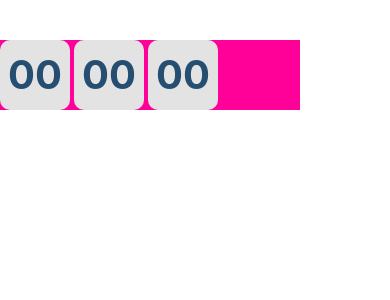
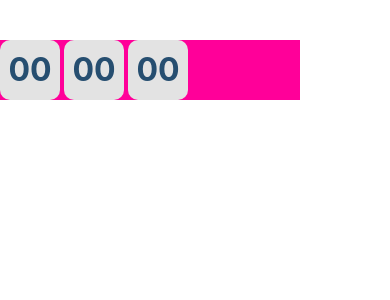
Before and after one commit to kasselTrankos/ats-components, a React Native app: screen / in a window 390 px wide. Shown: the top 300 px of the page. Built offline with nearby package versions, Linux system fonts and the light colour scheme.

Commit message:
feat: - clear zero

```diff
--- a/App.js
+++ b/App.js
@@ -2,18 +2,19 @@ import React from 'react';
 import { StyleSheet, Text, View } from 'react-native';
 import Clock from './src/clock';
 
-const HOURS_24 = [0, 1, 2, 3, 4, 5, 6, 7, 8, 9, 10, 11, 12, 13, 14, 15, 16, 17, 18, 19, 20, 21, 22, 23];
+
+const addZero = (_, x) => x <= 9 ? `0${x}` : x;
 
 const App = props => {
   const {
     style = {backgroundColor: '#E3E3E3', borderRadius: 10},
-    fontSize = 40,
-    height = 70,
-    width = 70,
+    fontSize = 32,
+    height = 60,
+    width = 60,
     marginRight = 4,
-    hours = HOURS_24.map(x => x<=9 ? `0${x}` : x),
-    minutes = Array.from({length: 61}, (_, x) => x<=9 ? `0${x}` : x),
-    seconds = Array.from({length: 61}, (_, x) => x<=9 ? `0${x}` : x),
+    hours = Array.from({length: 24}, addZero),
+    minutes = Array.from({length: 61}, addZero),
+    seconds = Array.from({length: 61}, addZero),
     color =  '#264E70',
     fontWeight = 'bold',
     onChange = (e) => console.log('hh', e)
```
